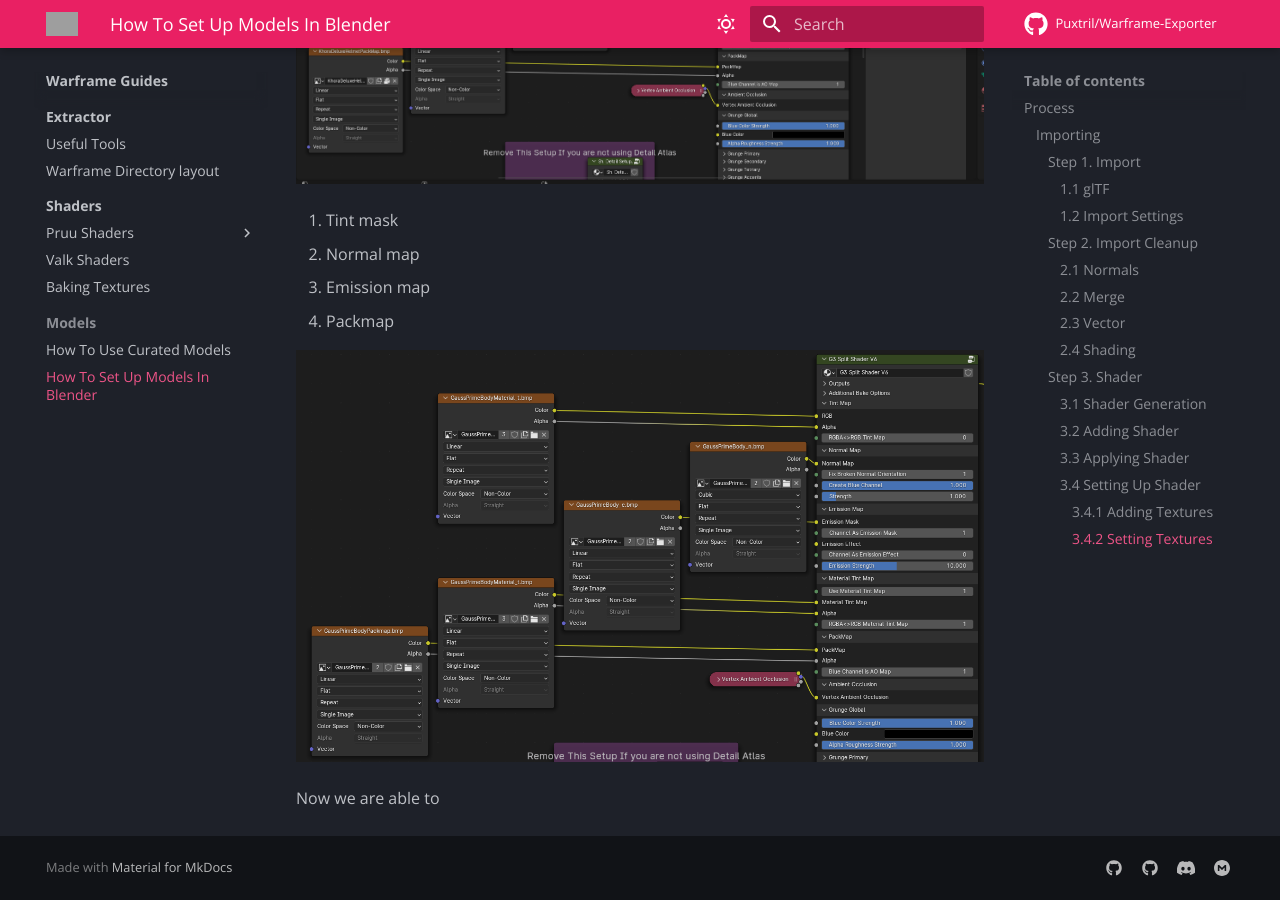
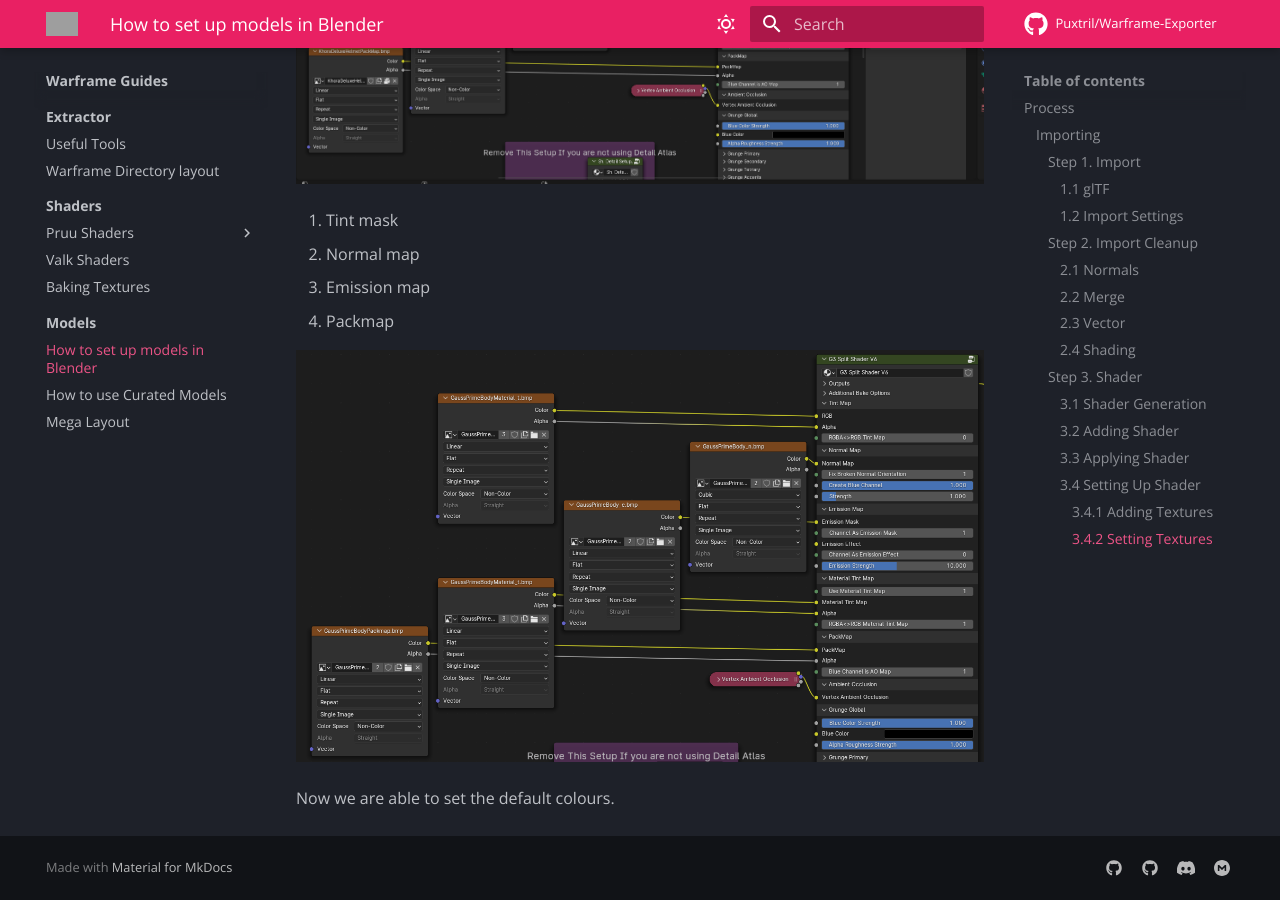
Before and after one commit to Kptweedy/Tutorials, an MkDocs documentation site: the page built from docs/wf-guides/models/model-setup.md, in a window 1280 px wide and 900 px high, scrolled down 3838 px. Built offline with MkDocs 1.6.1 and Material for MkDocs 9.7.7, drawn with Linux system fonts in a browser that asks for light colours; comment, search, counter and statistics services are not loaded; grey boxes are pictures that could not be loaded.

Commit message:
more layout

```diff
--- a/docs/wf-guides/model-setup.md
+++ b/docs/wf-guides/models/model-setup.md
@@ -1,6 +1,6 @@
 # Setting up models
 To get started you will want to have a model, its textures and its material extracted in a directory you know.
-For information on extracting read through the [extractor](extractor/index.md) page.
+For information on extracting read through the [extractor](../extractor/index.md) page.
 ## Process
 This process was done on the 4.0.2 build of blender, however it is recommended to always use the latest build.
 This example will use Gauss Prime
@@ -8,7 +8,7 @@
 #### Step 1.  Import
 ##### 1.1 glTF
 Import .glb
-![Import 1](../assets/images/import-1.png)
+![Import 1](../../assets/images/import-1.png)
 
 ##### 1.2  Import Settings
 Find the files you extracted and import with these settings.
@@ -16,24 +16,24 @@
 - Make sure that Guess Original Bind Pose is not checked.
 - Make sure that Bone Dir is set to Temperance (average).
 
-![Importing The Main Model](../assets/images/import-2.png)
+![Importing The Main Model](../../assets/images/import-2.png)
 
 Your blender should contain the model that you imported as well as the skeleton of that model.
 
 - If you delete the skeleton temporarily and the mesh moves or flips it means you imported with the wrong settings.
 
-![](../assets/images/imported-1.png)
+![](../../assets/images/imported-1.png)
 
 #### Step 2. Import Cleanup
 ##### 2.1 Normals
 As you can see, the face orientation is flipped.
 
-![InvertedNormals](../assets/images/normal-orientation.png)
+![InvertedNormals](../../assets/images/normal-orientation.png)
 
 We need to flip these to be able to have our model display correctly.
 To do this enter Edit Mode, Mesh :octicons-arrow-right-24: Normals :octicons-arrow-right-24: Flip or press ++alt+n++ and then Flip.
 
-![](../assets/images/flip-normals.png)
+![](../../assets/images/flip-normals.png)
 
 - They should now be blue.
 
@@ -41,31 +41,31 @@
 Not all models need it but it is best practice to merge by distance each mesh.
 To do so go to Mesh :octicons-arrow-right-24: Clean Up :octicons-arrow-right-24: Merge by Distance or ++m++ and choose Merge by Distance.
 
-![](../assets/images/by-distance-1.png)
+![](../../assets/images/by-distance-1.png)
 
 - Make Sure not to go any higher than this as you might remove parts of the actual geometry.
 
-![](../assets/images/by-distance-2.png)
+![](../../assets/images/by-distance-2.png)
 
 ##### 2.3 Vector
 Because of the merge we need to reset the vectors.
 To reset these enter Edit Mode, Mesh :octicons-arrow-right-24: Normals :octicons-arrow-right-24: Reset Vectors or press ++alt+n++ and then Reset Vectors.
 
-![](../assets/images/reset-vectors.png)
+![](../../assets/images/reset-vectors.png)
 
 ##### 2.4 Shading
 For the normal maps to work in future we need to set the mesh to shade smooth.
 To do this go back to Object mode and click Object :octicons-arrow-right-24: Shade Smooth or Right Click and select Shade Smooth.
 
-![](../assets/images/shade-smooth.png)
+![](../../assets/images/shade-smooth.png)
 
 #### Step 3. Shader
-For this step you need to make sure that you extracted the material .txts and textures of the model, as well as converted your .dds textures to another format. Details on how to do that as well as how to convert the textures are on the [extractor](extractor/index.md) page.
+For this step you need to make sure that you extracted the material .txts and textures of the model, as well as converted your .dds textures to another format. Details on how to do that as well as how to convert the textures are on the [extractor](../extractor/index.md) page.
 
 - In this guide we are using the Pruu Shader.
 
 ##### 3.1 Shader Generation
-First we need to identify what shader generation the model uses, The process for doing so is detailed on the [shader](shaders/index.md) page.
+First we need to identify what shader generation the model uses, The process for doing so is detailed on the [shader](../shaders/index.md) page.
 The shader gauss uses is G3.
 ##### 3.2 Adding Shader
 I already know that we need a G3 Shader so we will append the `H_Khora_Deluxe` material from the `G123 Split Shader.blend`
@@ -78,18 +78,18 @@
 
 - Make Sure that the textures are set to non colour.
 
-![](../assets/images/textures-nc.png)
+![](../../assets/images/textures-nc.png)
 
 ###### 3.4.2 Setting Textures
 Now we want to look at the shader and look at all of the image files that are already there.
 Then we want to replace them with the ones we dragged in.
-![](../assets/images/node-replacment.png)
+![](../../assets/images/node-replacment.png)
 
 1. Tint mask
 2. Normal map
 3. Emission map
 4. Packmap
 
-![](../assets/images/node-replaced.png)
+![](../../assets/images/node-replaced.png)
 
-Now we are able to
+Now we are able to set the default colours.
--- a/mkdocs.yml
+++ b/mkdocs.yml
@@ -115,8 +115,10 @@
       - Valk Shaders: wf-guides/shaders/valk-shader.md
       - Baking Textures: wf-guides/shaders/baking.md
     - Models:
-      - How To Use Curated Models:  wf-guides/model-usage.md
-      - How To Set Up Models In Blender: wf-guides/model-setup.md
+      - wf-guides/models/index.md
+      - How to set up models in Blender: wf-guides/models/model-setup.md
+      - How to use Curated Models:  wf-guides/models/model-usage.md
+      - Mega Layout: wf-guides/models/mega.md
   - Curated Models and Resources: https://mega.nz/folder/fIUQDQYZ#vRNqurxNdzELIboK214Kxg
   - Warframe Model Resources Discord: https://discord.gg/Jk3xA2T
   - Inspiration Gallery:
```
Also changed, not shown: docs/wf-guides/index.md (+9 -10 lines), docs/wf-guides/models/mega.md (added, +1 -0 lines), docs/wf-guides/models/index.md (added), docs/wf-guides/models/model-usage.md (renamed from docs/wf-guides/model-usage.md).
